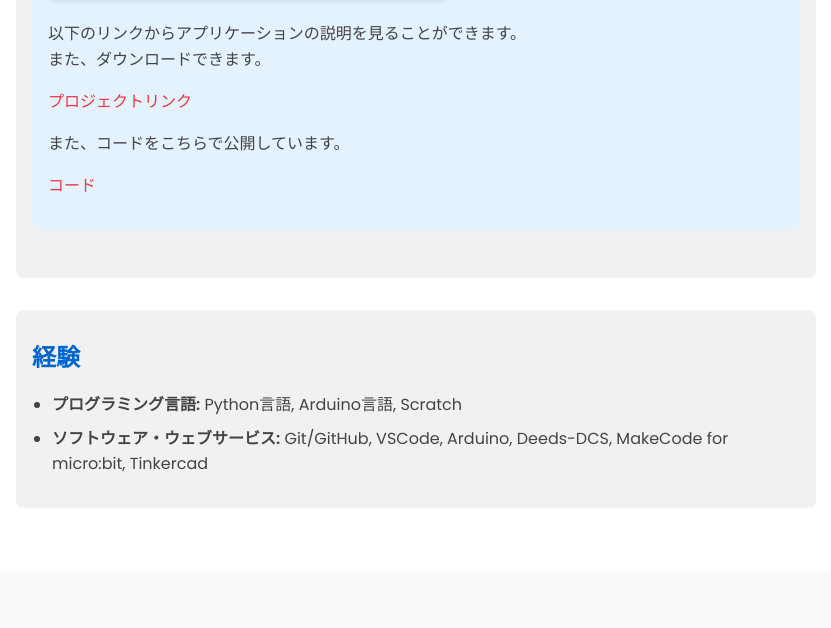
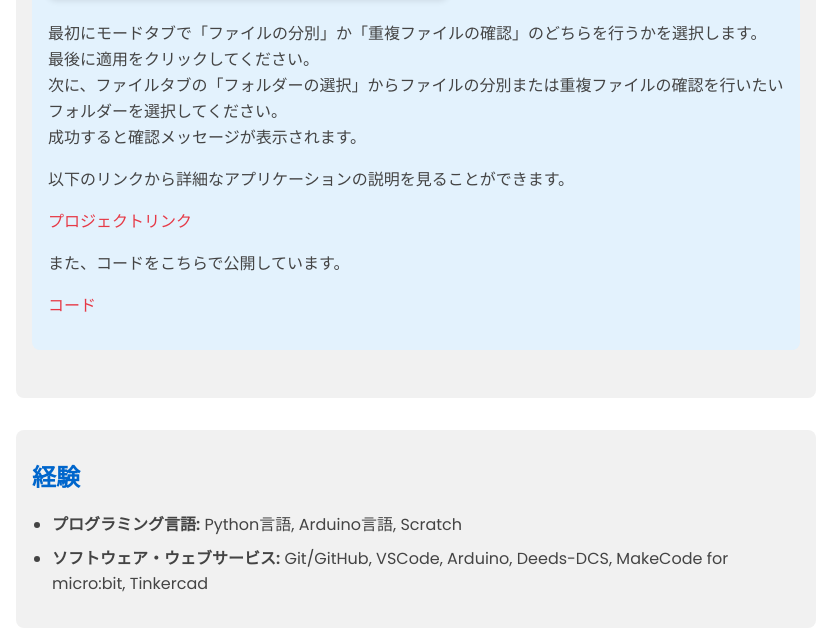
Before and after one commit to optibeeprime/my-portfolio, a plain HTML site: page index.html in a window 1280 px wide. Shown: the part 2695-3323 px from the top of the page, without its empty margins (224-1055 px from the left). Before the commit the page ends 3267 px from the top, so only its background shows below. Drawn offline with Linux system fonts and the light colour scheme.

Commit message:
Update index.html

```diff
--- a/index.html
+++ b/index.html
@@ -44,7 +44,10 @@
                 <p>このアプリは複数の様々なファイル(画像、音楽、動画、ドキュメントなど)を自動的にフォルダに分類します。<br>また、重複ファイルを検出する機能も付いています。</p>
                 <p>また、設定から英語に切り替えることも可能です。<br>これは英語に設定したときの画面です。</p>
                 <img src="https://raw.githubusercontent.com/optibeeprime/my-portfolio/refs/heads/main/file4.png" width="400" height="278" alt="スクリーンショット" class="screenshot">
-                <p>以下のリンクからアプリケーションの説明を見ることができます。<br>また、ダウンロードできます。</p>
+                <p>最初にモードタブで「ファイルの分別」か「重複ファイルの確認」のどちらを行うかを選択します。<br>最後に適用をクリックしてください。
+                    <br>次に、ファイルタブの「フォルダーの選択」からファイルの分別または重複ファイルの確認を行いたいフォルダーを選択してください。
+                    <br>成功すると確認メッセージが表示されます。
+                <p>以下のリンクから詳細なアプリケーションの説明を見ることができます。</p>
                 <p><a href="https://optibeeprime.github.io/FileOrganizer/">プロジェクトリンク</a></p>
                 <p>また、コードをこちらで公開しています。</p>
                 <p><a href="https://github.com/optibeeprime/file-app-code">コード</a></p>
```
